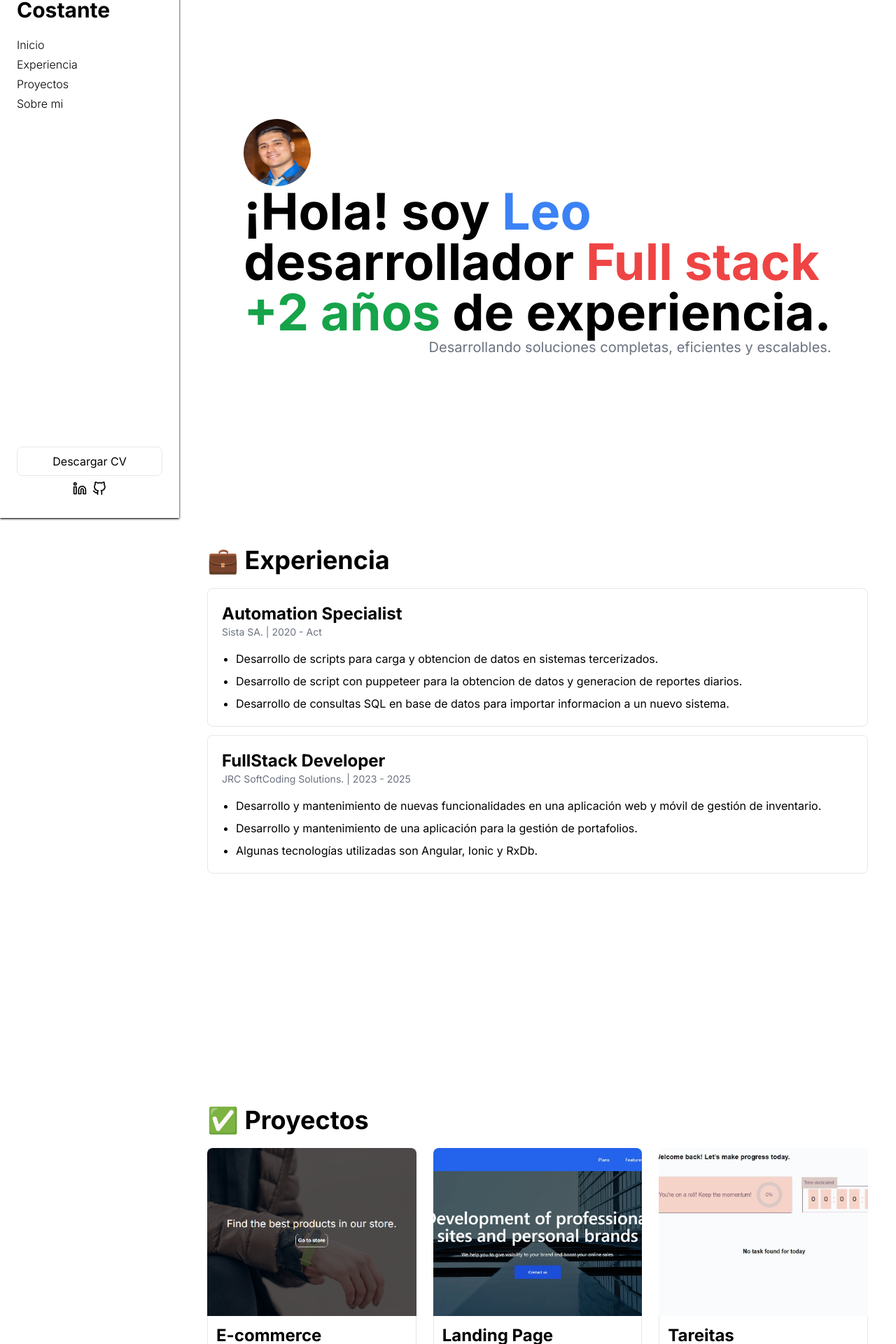
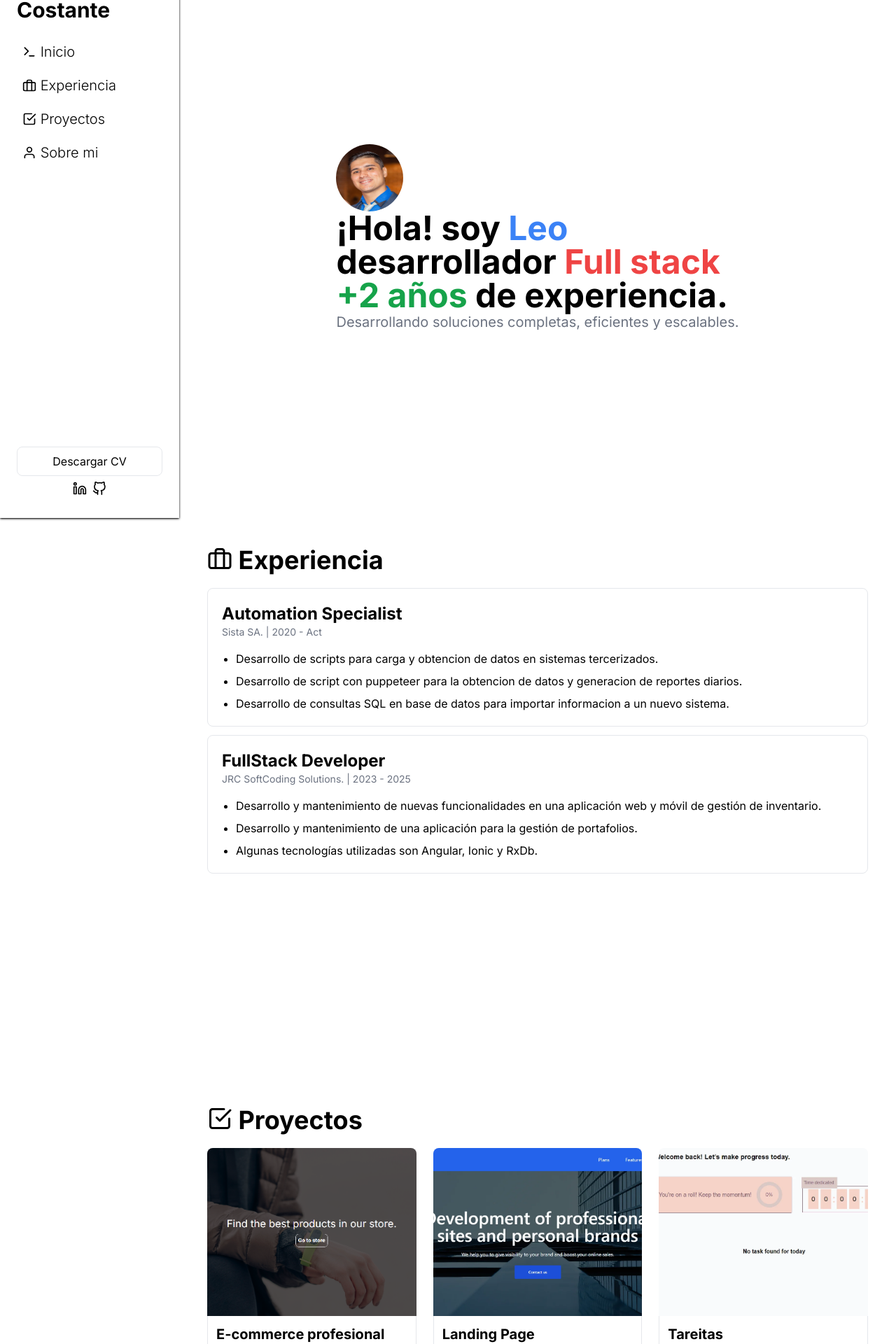
Before and after one commit to leonardoarielcostante/leonardoarielcostante.github.io, a React (Vite) app: page / in a window 1280 px wide. Shown: the part 60-1980 px from the top of the page at 70% size. Built offline with nearby package versions, Linux system fonts and the light colour scheme.

Commit message:
4th Commit

```diff
--- a/index.html
+++ b/index.html
@@ -2,9 +2,8 @@
 <html lang="en">
   <head>
     <meta charset="UTF-8" />
-    <link rel="icon" type="image/svg+xml" href="/vite.svg" />
     <meta name="viewport" content="width=device-width, initial-scale=1.0" />
-    <title>Vite + React</title>
+    <title>Leonardo Costante</title>
   </head>
   <body>
     <div class="font-inter" id="root"></div>
--- a/src/components/Experience/Experience.jsx
+++ b/src/components/Experience/Experience.jsx
@@ -1,4 +1,5 @@
 import Card from "../Card/Card";
+import { FiBriefcase } from "react-icons/fi";
 
 const Experience = () => {
   const JRC = [
@@ -14,7 +15,10 @@ const Experience = () => {
 
   return (
     <section className="flex h-screen flex-col p-10">
-      <h2 className="pb-5 text-4xl font-bold 2xl:text-5xl">💼 Experiencia</h2>
+      <h2 className="flex pb-5 text-4xl font-bold 2xl:text-5xl">
+        <FiBriefcase />
+        &nbsp;Experiencia
+      </h2>
       <div className="flex flex-col items-center justify-center space-y-3">
         <Card
           title="Automation Specialist"
--- a/src/components/Home/Home.jsx
+++ b/src/components/Home/Home.jsx
@@ -5,9 +5,9 @@ const Home = () => {
         <img
           src="/images/foto.webp"
           alt="Leonardo Costante"
-          className="h-24 w-24 rounded-full object-fill"
+          className="h-20 w-20 rounded-full object-fill xl:h-24 xl:w-24"
         />
-        <p className="text-7xl font-bold">
+        <p className="text-5xl font-bold 2xl:text-7xl">
           ¡Hola! soy <span className="text-blue-500">Leo</span>
           <br />
           desarrollador
--- a/src/components/ImgCard/ImgCard.jsx
+++ b/src/components/ImgCard/ImgCard.jsx
@@ -10,7 +10,7 @@ const ImgCard = ({ title, description, image, technologies }) => {
         className="h-60 w-full rounded-t-lg object-cover"
       />
       <div className="space-y-4 rounded-b-lg border-b border-l border-r p-3">
-        <h3 className="text-2xl font-bold">{title}</h3>
+        <h3 className="text-xl font-bold 2xl:text-2xl">{title}</h3>
         <p className="h-32 text-sm text-gray-500 lg:h-40 xl:h-44 2xl:text-base">
           {description}
         </p>
--- a/src/components/Nav/Nav.jsx
+++ b/src/components/Nav/Nav.jsx
@@ -1,30 +1,53 @@
 import { MyButton } from "../MyButton";
-import { FiLinkedin, FiGithub } from "react-icons/fi";
+import {
+  FiLinkedin,
+  FiGithub,
+  FiCheckSquare,
+  FiBriefcase,
+  FiUser,
+  FiTerminal,
+} from "react-icons/fi";
 
 const Nav = () => {
   return (
-    <aside className="sticky left-0 top-0 flex max-h-screen w-1/4 flex-col justify-between shadow shadow-black">
+    <aside className="sticky left-0 top-0 flex max-h-screen w-1/4 min-w-36 flex-col justify-between shadow shadow-black">
       <nav className="w-full px-6">
-        <p className="py-5 text-3xl font-bold">Leonardo Costante</p>
-        <ul className="flex flex-col space-y-1 font-light 2xl:text-xl">
+        <p className="py-5 text-xl font-bold xl:text-3xl">Leonardo Costante</p>
+        <ul className="flex flex-col space-y-1 font-light xl:text-xl">
           <li>
-            <a href="#" className="underline-offset-4 hover:underline">
-              Inicio
+            <a
+              href="#"
+              className="flex w-fit items-center rounded-full p-2 hover:bg-gray-200"
+            >
+              <FiTerminal />
+              &nbsp;Inicio
             </a>
           </li>
           <li>
-            <a href="#" className="underline-offset-4 hover:underline">
-              Experiencia
+            <a
+              href="#"
+              className="flex w-fit items-center rounded-full p-2 hover:bg-gray-200"
+            >
+              <FiBriefcase />
+              &nbsp;Experiencia
             </a>
           </li>
           <li>
-            <a href="#" className="underline-offset-4 hover:underline">
-              Proyectos
+            <a
+              href="#"
+              className="flex w-fit items-center rounded-full p-2 hover:bg-gray-200"
+            >
+              <FiCheckSquare />
+              &nbsp;Proyectos
             </a>
           </li>
           <li>
-            <a href="#" className="underline-offset-4 hover:underline">
-              Sobre mi
+            <a
+              href="#"
+              className="flex w-fit items-center rounded-full p-2 hover:bg-gray-200"
+            >
+              <FiUser />
+              &nbsp;Sobre mi
             </a>
           </li>
         </ul>
--- a/src/components/Projects/Projects.jsx
+++ b/src/components/Projects/Projects.jsx
@@ -1,4 +1,5 @@
 import ImgCard from "../ImgCard/ImgCard";
+import { FiCheckSquare } from "react-icons/fi";
 
 const Projects = () => {
   const ecommerce = ["React", "TypeScript", "TailWind"];
@@ -7,8 +8,11 @@ const Projects = () => {
 
   return (
     <section className="flex h-screen flex-col p-10">
-      <h2 className="pb-5 text-4xl font-bold 2xl:text-5xl">✅ Proyectos</h2>
-      <div className="grid gap-6 md:grid-cols-2 xl:grid-cols-3">
+      <h2 className="flex pb-5 text-4xl font-bold 2xl:text-5xl">
+        <FiCheckSquare />
+        &nbsp;Proyectos
+      </h2>
+      <div className="grid gap-6 lg:grid-cols-2 xl:grid-cols-3">
         <ImgCard
           title="E-commerce profesional"
           description="E-commerce web, SPA, 100% responsive. Modelo minimalista con lista de productos y carrito funcional, utilizando Fake Store API."
```
